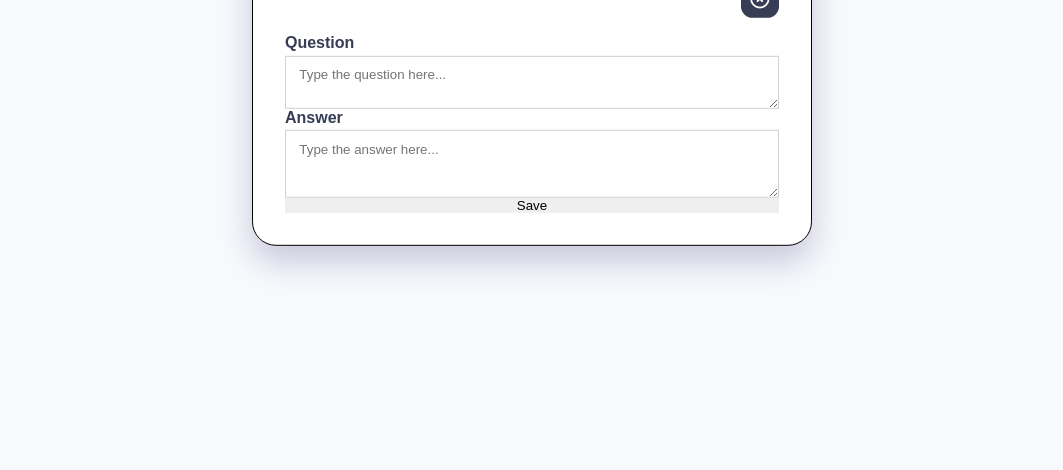
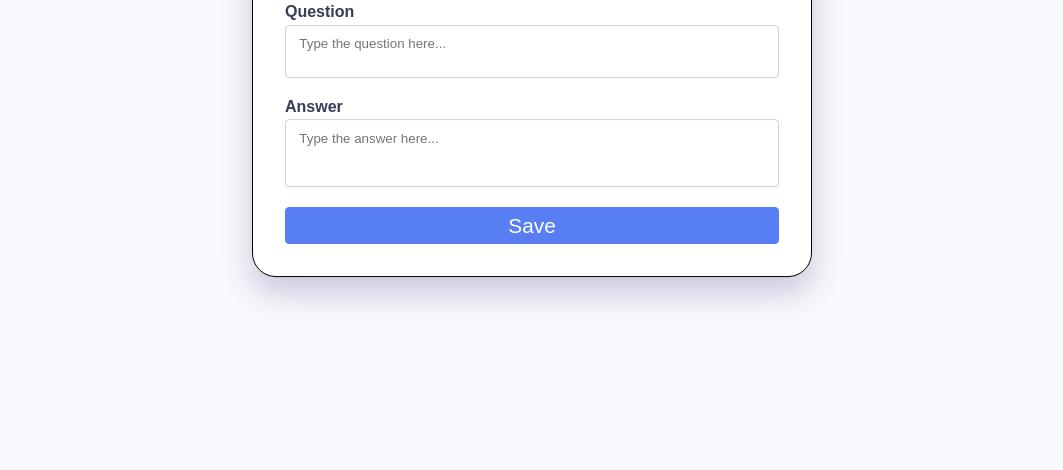
Before and after one commit to Miralem-Ba/Projekt_Quizkarten, a plain HTML site: page src/index.html in a window 1280 px wide. Shown: the part 330-800 px from the top of the page, without its empty margins (108-1171 px from the left). Drawn offline with Linux system fonts and the light colour scheme.

Commit message:
textarea, textarea:not(:last-child), textarea:focus and #save-btn added and edited

```diff
--- a/src/style.css
+++ b/src/style.css
@@ -94,4 +94,21 @@ textarea {
     padding: 0.8em 1em;
     border: 1px solid #d0d0d0;
     outline: none;
+    color: #414a67;
+    border-radius: 0.3em;
+    resize: none;
 }
+textarea:not(:last-child){
+    margin-bottom: 1.5em;
+}
+textarea:focus {
+    border-color: #363d55;
+}
+#save-btn {
+    font-size: 1.3em;
+    background-color: #587ef4;
+    color: white;
+    padding: 0.3em 0;
+    border-radius: 0.2em;
+    font-weight: 400;
+}
```
